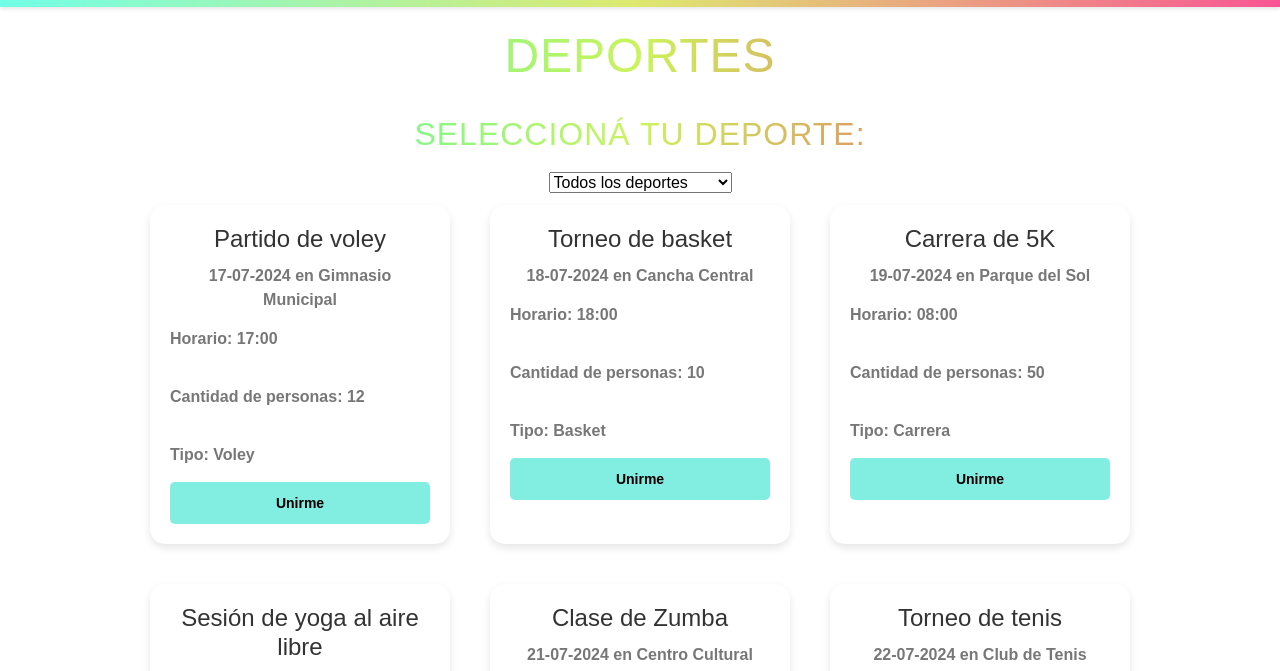
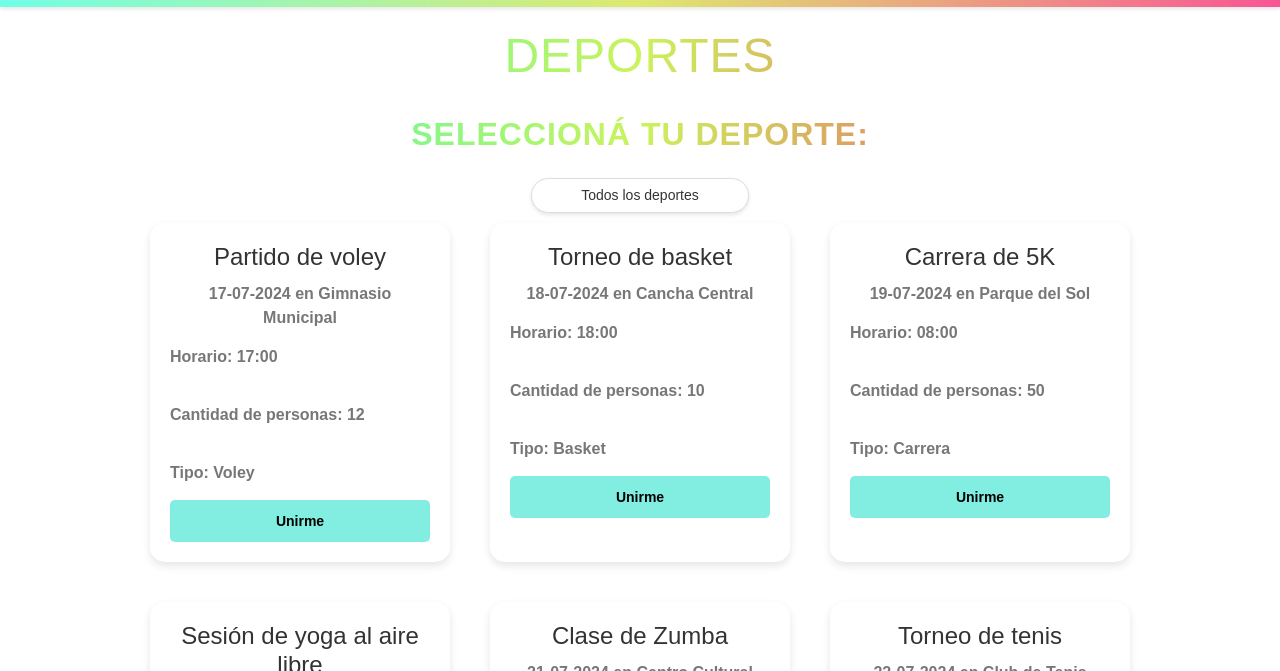
Before and after one commit to julianarueda/MediaPila-Grupo7, a plain HTML site: page templates/deportes.html in a window 1280 px wide. Shown: the part 63-734 px from the top of the page. Drawn offline with nearby package versions, Linux system fonts and the light colour scheme.

Commit message:
diseño de filtros

```diff
--- a/styles.css
+++ b/styles.css
@@ -693,3 +693,45 @@ footer {
     font-weight: bold;
     color: black !important;
 }
+
+
+.text-center {
+    text-align: center;
+}
+
+.Subtitulo {
+    margin-bottom: 15px;
+    font-weight: bold;
+    color: #FF0065;
+}
+
+#filtro-tipo {
+    width: 17%;
+    padding: 6px 10px;
+    border: 1px solid #ddd;
+    border-radius: 25px;
+    font-size: 14px;
+    color: #333;
+    background-color: #fff;
+    transition: border-color 0.3s, box-shadow 0.3s;
+    -webkit-appearance: none;
+    -moz-appearance: none;
+    appearance: none;
+    outline: none;
+    box-shadow: 0 2px 4px rgba(0, 0, 0, 0.1);
+    margin: 0 auto;
+    display: block;
+    text-align-last: center;
+}
+
+#filtro-tipo:focus {
+    border-color: #ff0095;
+    box-shadow: 0 0 5px rgba(223, 37, 198, 0.5);
+}
+
+#filtro-tipo option {
+    padding: 10px;
+    background-color: #fff;
+    color: #333;
+    text-align: center;
+}
```
